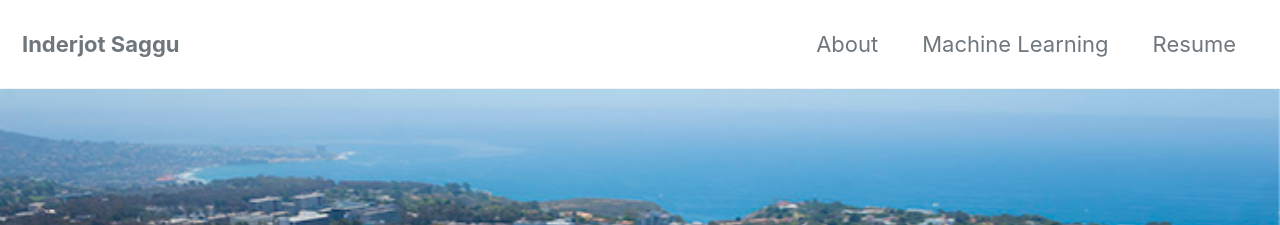
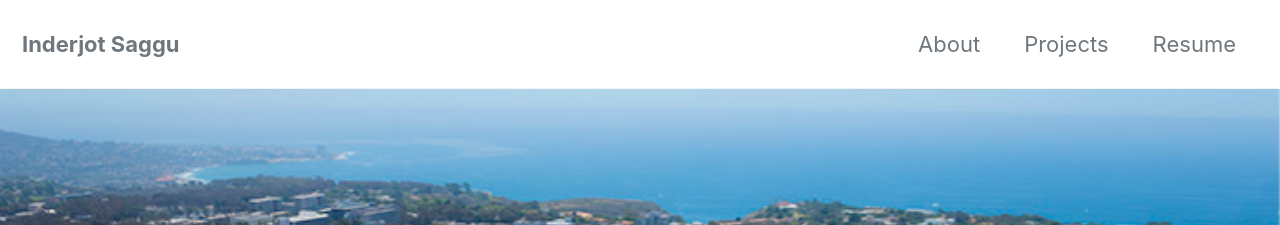
Before and after one commit to ijssaggu/ijssaggu.github.io, a Jekyll site: the page built from index.html, in a window 1280 px wide and 900 px high. Shown: the top 225 px of the window. Built offline with Jekyll 4.4.1, drawn with Linux system fonts in a browser that asks for light colours; cached includes are drawn as plain includes; nearby versions of some CDN libraries; the list of posts is cut into pages by our own code.

Commit message:
New Headings and project page

```diff
--- a/_data/navigation.yml
+++ b/_data/navigation.yml
@@ -2,8 +2,8 @@
 main:
   - title: "About"
     url: /about/
-  - title: "Machine Learning"
-    url: /machine-learning/
+  - title: "Projects"
+    url: /projects/
   - title: "Resume"
     url: /files/Resume_Inderjot_Saggu.pdf
   # - title: "About"
```
